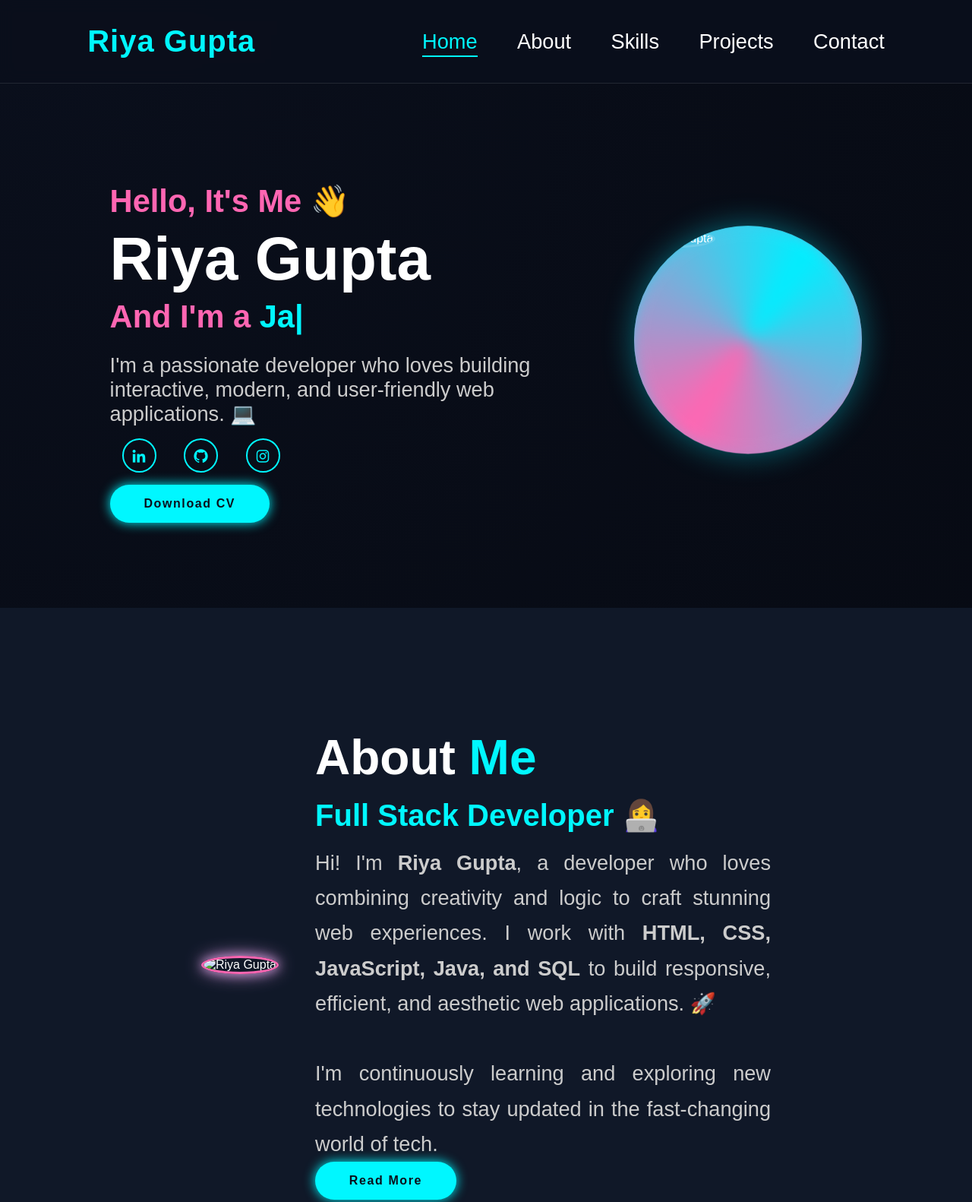
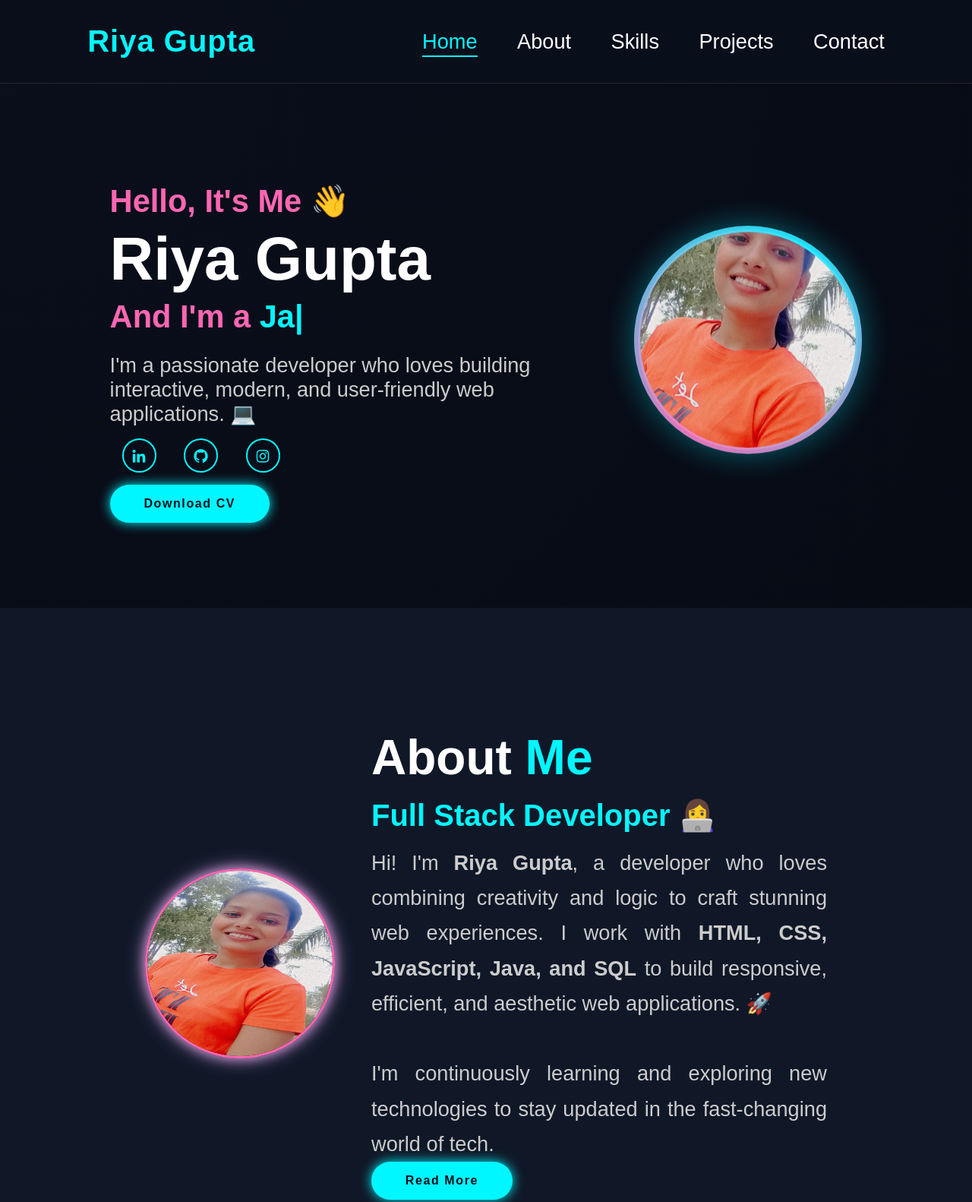
Before and after one commit to Riya-gupta1819/portfolio, a plain HTML site: page index.html in a window 1280 px wide. Shown: the top 1582 px of the page at 76% size. Drawn offline with nearby package versions, Linux system fonts and the light colour scheme.

Commit message:
Update index.html
change

```diff
--- a/index.html
+++ b/index.html
@@ -41,14 +41,14 @@
     </div>
 
     <div class="home-img">
-      <img src="asets/Snapchat-1192656197.jpg" alt="Riya Gupta">
+      <img src="/Snapchat-1192656197.jpg" alt="Riya Gupta">
     </div>
   </section>
 
   <!-- About Section -->
   <section class="about" id="about">
     <div class="about-img">
-      <img src="asets/Snapchat-1192656197.jpg" alt="Riya Gupta">
+      <img src="/Snapchat-1192656197.jpg" alt="Riya Gupta">
     </div>
 
     <div class="about-content">
@@ -104,7 +104,7 @@
     <div class="portfolio-container">
 
       <div class="portfolio-box">
-        <img src="asets/calculator.png" alt="">
+        <img src="/calculator.png" alt="">
         <div class="portfolio-layer">
           <h4>Calculator App</h4>
           <p>A simple calculator built using HTML, CSS, and JavaScript. Designed with a clean, modern UI for quick calculations.</p>
```
